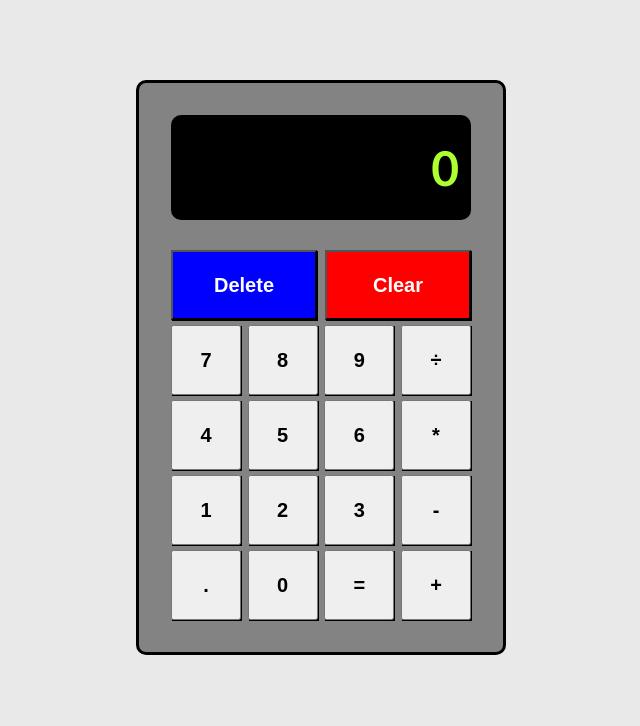
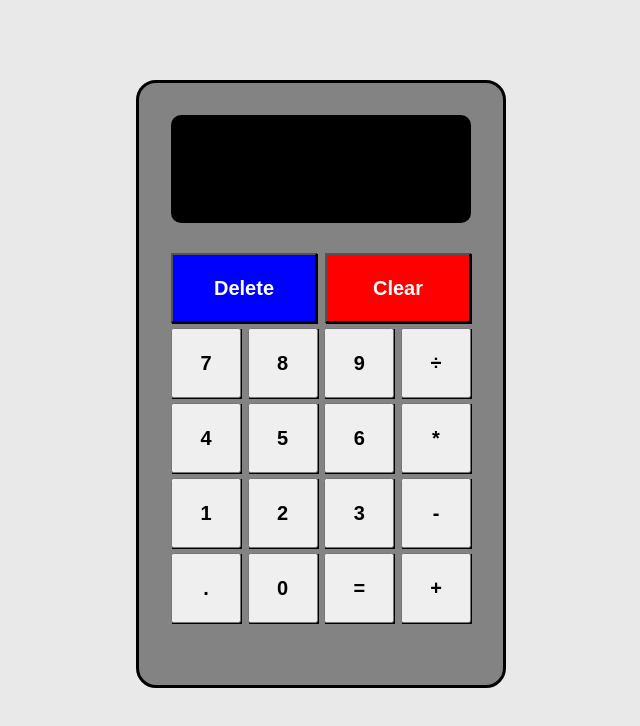
Before and after one commit to Sebastian-Hothaza/calculator, a plain HTML site: page index.html in a window 1280 px wide. Both pictures are taken after a click on the button "Clear". Shown: the whole page, without its empty margins (319-959 px from the left). Drawn offline with Linux system fonts and the light colour scheme.

Commit message:
Update secondary display. UI adaptation required

```diff
--- a/index.html
+++ b/index.html
@@ -11,7 +11,12 @@
 </head>
 <body>
     <div class="container">
-        <div class="display">0</div>
+
+
+        <div class="display"></div>
+
+
+
 
 
         <div class="userControls">
@@ -47,6 +52,8 @@
                 <button tabindex="-1" class="calcButton" id="btnAdd">+</button>
             </div>
         </div>
+
+        <div class="secondaryDisplay"></div>
     </div>
 
 </body>
--- a/script.js
+++ b/script.js
@@ -15,6 +15,7 @@ let canSelectOp = false; // Toggles when user can select an operand
 let selectedOp = false; // True once we want to start building b
 let escaped = false; // Used to define fresh a when digit selected after using equals
 let display = document.querySelector('.display');
+let secondaryDisplay = document.querySelector('.secondaryDisplay');
 
 
 
@@ -26,7 +27,7 @@ allBtns.forEach((btn) => {
     });
 });
 
-// Listen for key down event
+// Keyboard handling
 window.addEventListener('keydown', e => {
     console.log(e.code);
     switch (e.code){
@@ -67,9 +68,7 @@ window.addEventListener('keydown', e => {
 });
 
 
-
-
-// a op b format used!
+// a op b format
 function handleInput(btn){
     console.log("handleInput: "+btn);
     if (btn === "btn1" || btn === "btn2" || btn === "btn3" || btn === "btn4" || btn === "btn5" ||
@@ -99,11 +98,13 @@ function handleInput(btn){
         }
         // Update op and display it
         op = btn;
-        display.textContent = mapBtn(op);
+        display.textContent = "";
         selectedOp = true;
+        secondaryDisplay.textContent = a + mapBtn(op);
 
 
     } else if (btn === "btnEqu" && b){
+        secondaryDisplay.textContent = a + mapBtn(op) + b + "=";
         a = compute(a,b,op);
         b="";
         display.textContent = a;
@@ -201,5 +202,6 @@ function resetCalculator(){
     op="";
     canSelectOp=false;
     selectedOp=false;
-    display.textContent = "0";
+    display.textContent = "";
+    secondaryDisplay.textContent = "";
 }
--- a/style.css
+++ b/style.css
@@ -12,20 +12,24 @@ body{
     margin-top: 5em;
     padding: 2em;
     border-style: solid;
-    border-radius: 10px;
+    border-radius: 20px;
     background-color: #838383;
     width: 300px;
     gap: 30px;
 }
 
 .display{
+    display: flex;
+    justify-content: right;
+    align-items: center;
+    height: 60px;
+    padding: .5em .25em;
+
     font-size: 48px;
+    font-weight: 800;
     background-color: black;
     color: #adff2f;
     border-radius: 10px;
-    text-align: right;
-    padding: .5em .25em;
-    font-weight: 800;
 }
 
 .userControls{
```
